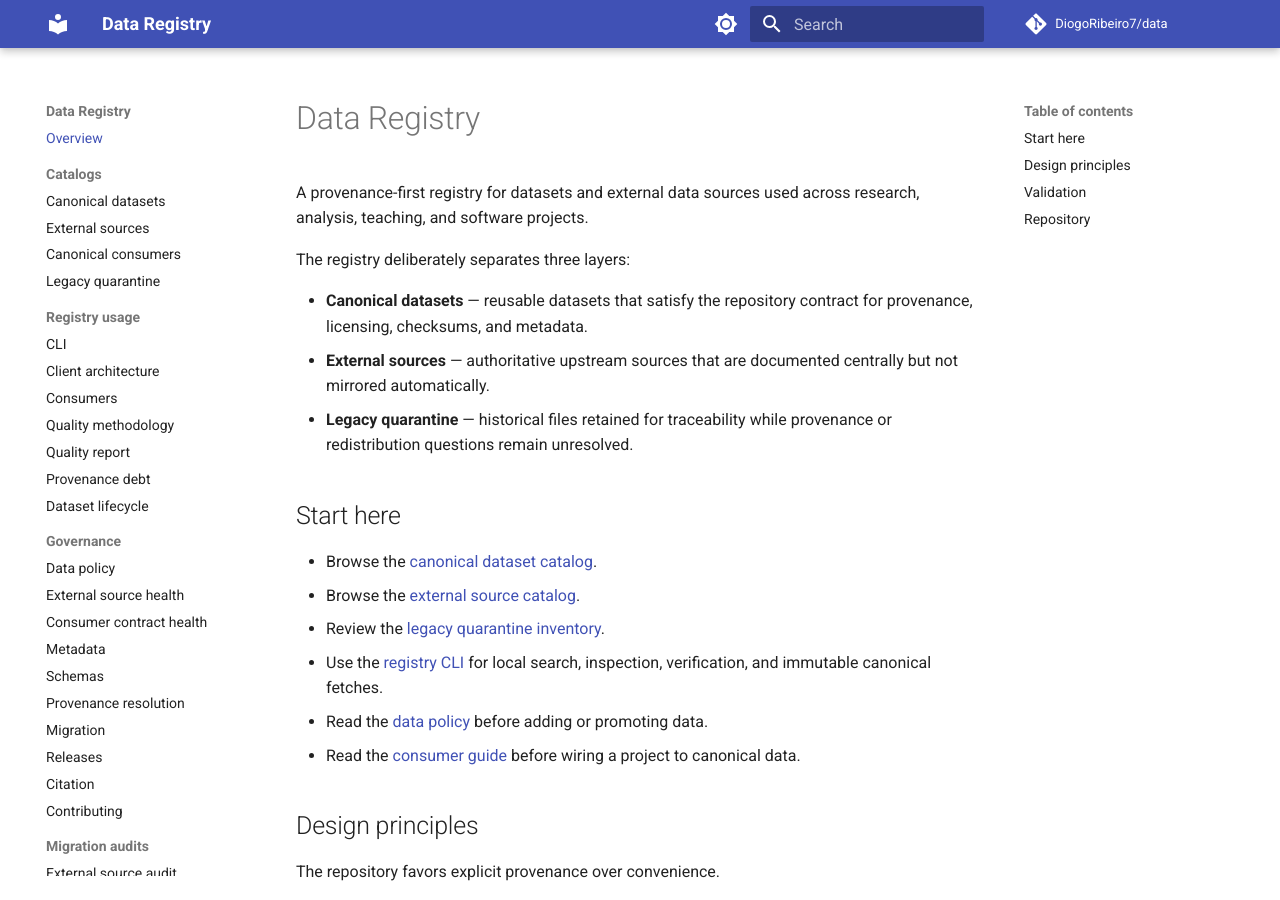
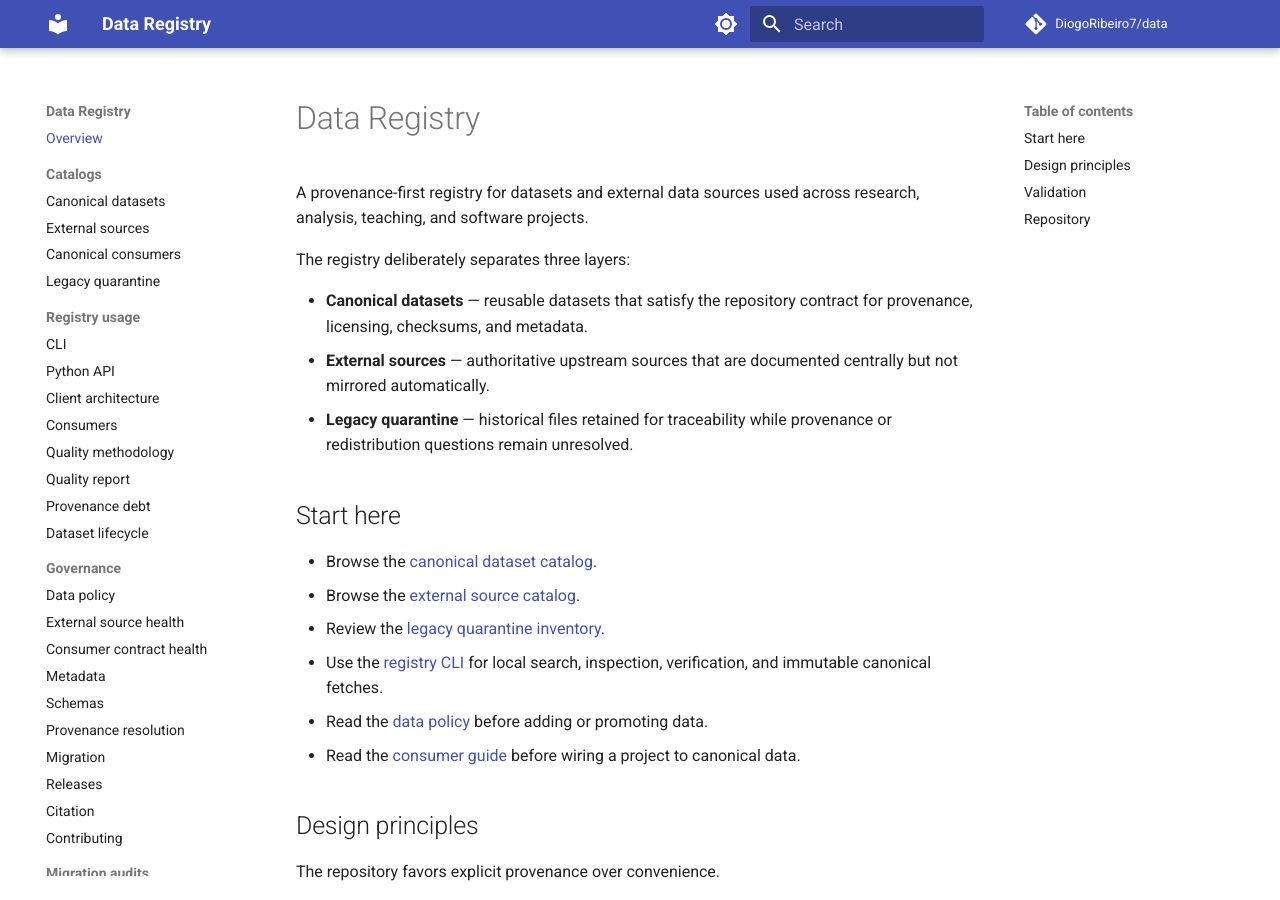
Before and after one commit to DiogoRibeiro7/data, an MkDocs documentation site: the page built from docs/index.md, in a window 1280 px wide and 900 px high. Built offline with MkDocs 1.6.1 and Material for MkDocs 9.7.7, drawn with Linux system fonts in a browser that asks for light colours; comment, search, counter and statistics services are not loaded.

Commit message:
docs: link Python registry API

```diff
--- a/mkdocs.yml
+++ b/mkdocs.yml
@@ -45,6 +45,7 @@ nav:
       - Legacy quarantine: generated/legacy-inventory.md
   - Registry usage:
       - CLI: CLI.md
+      - Python API: PYTHON_API.md
       - Client architecture: CLIENT_ARCHITECTURE.md
       - Consumers: CONSUMERS.md
       - Quality methodology: QUALITY.md
```
